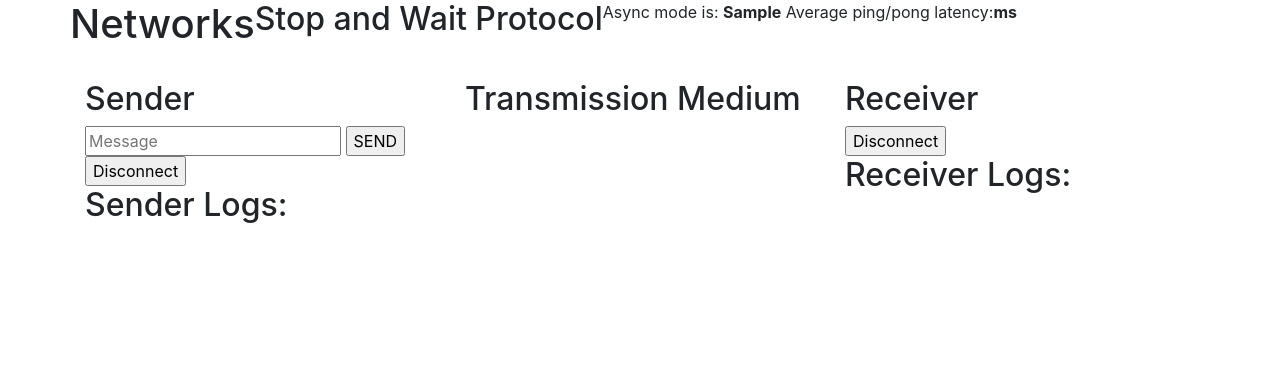
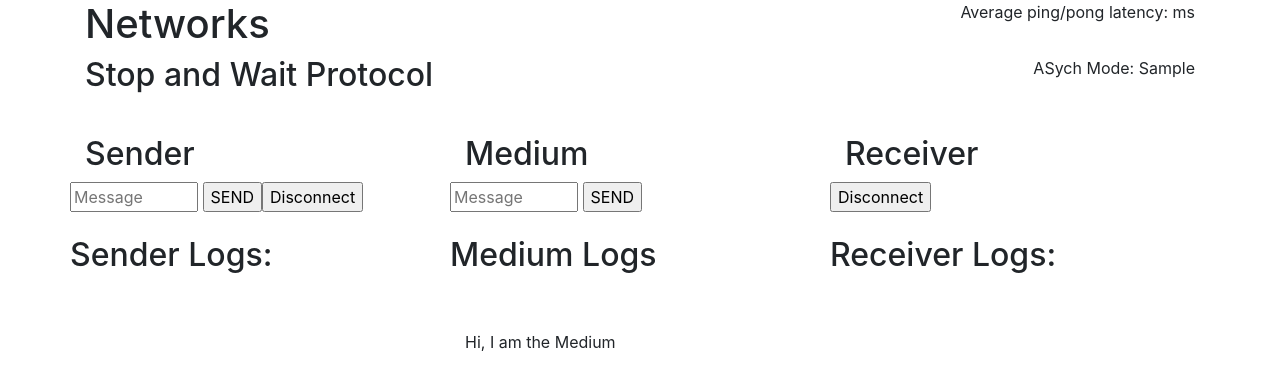
Before and after one commit to jatin69/sliding-window-protocols, a Flask app: template templates/index.html in a window 1280 px wide. Shown: the top 390 px of the page. Run offline with Flask 2, Linux system fonts and the light colour scheme; the template is opened without the code that fills it: most values are stand-ins (such as "Sample title", 1, 10 or a date in 2020).

Commit message:
basic Stop and Wait

```diff
--- a/app.py
+++ b/app.py
@@ -40,7 +40,7 @@
     Event : Message caught from server frontend
     Task  : Manipulate data & forward to receiver end
     """
-    time.sleep(.3)
+    time.sleep(.1)
     emit('ReceivePacketMiddle', {'data': message['data']})
     time.sleep(.2)
 
@@ -53,6 +53,17 @@
     Task  : Forward the message to receiver end
     """
     emit('ReceivePacket', {'data': message['data']})
+
+@socketio.on('SendingAck')
+def receiving_ack(message):
+    emit('AckReceived', { 'data': message['data']})
+
+
+@socketio.on('SendingAckMiddle')
+def receiving_ack_Medium(message):
+    time.sleep(.1)
+    emit('AckReceivedMedium', { 'data': message['data']})
+    time.sleep(.2)
 
 
 # continous pings
--- a/templates/index.html
+++ b/templates/index.html
@@ -9,7 +9,6 @@
     <script type="text/javascript" src="./../static/socket.io/1.3.5/socket.io.min.js"></script>
     <script type="text/javascript" src="./../static/bootstrap-4.0.0-dist/js/bootstrap.min.js"></script>
     <link rel="stylesheet" href="./../static/bootstrap-4.0.0-dist/css/bootstrap.min.css">
-
     <!-- socket IO -->
     <script type="text/javascript" charset="utf-8">
 
@@ -25,13 +24,13 @@
             socket.on('connect', function () {
                 // make entry in Receiver logs
                 message = 'Hi Sender!';
-                $('#ReceiverLogs').append('<br>' + $('<div/>').text(message).html());
+                $('#ReceiverLogs').append('<br><br>' + $('<div/>').text(message).html());
                 // let server connect complete the connection
             });
 
             // received reply from server - Connection ready
             socket.on('complete_connection', function (message) {
-                $('#SenderLogs').append('<br>' + $('<div/>').text(message.data).html());
+                $('#SenderLogs').append('<br><br>' + $('<div/>').text(message.data).html());
                 // socket.emit('disconnect');
             })
 
@@ -60,31 +59,88 @@
                 $('#ping-pong').text(Math.round(10 * sum / ping_pong_times.length) / 10);
             });
 
+            function getDate(date) {
+                var monthNames = [
+                    "January", "February", "March",
+                    "April", "May", "June", "July",
+                    "August", "September", "October",
+                    "November", "December"
+                ];
+                var date = new Date();
+                var day = date.getDate();
+                var monthIndex = date.getMonth();
+                var year = date.getFullYear();
+
+                return day + ' ' + monthNames[monthIndex] + ' ' + year;
+            }
+
+            function getCurrentDateTime() {
+                var d = new Date();
+                var currTime = d.getHours() + ':'
+                    + d.getMinutes() + ':'
+                    + d.getSeconds() + ':'
+                    + d.getMilliseconds();
+
+                return "Logging Data On : " + getDate() + " at " + currTime + "  ";
+            }
 
             // =========================================== Transmission ==========================================
 
-            // Sending data from server to receiver
+            // ================================ Packet orginiating at Sender Layer ===============================
+            // ======================================= packet at Sender Layer ========================================
             $('form#SenderEmit').submit(function (event) {
                 message_from_server = $('#SenderEmitData').val();
-                $('#SenderLogs').append('<br>' + $('<div/>').text(message_from_server).html());
+                message = "Sending : " + message_from_server;
+                $('#SenderLogs').append('<br><br>' + $('<div/>').text(getCurrentDateTime() + message).html());
                 socket.emit('SendPacketMiddle', { data: message_from_server });
+                $('#SenderDisconnectBtn').attr('disabled', true);
+                $('#ReceiverDisconnectBtn').attr('disabled', true);
+                $('#SenderEmitDataBtn').attr('disabled', true);
+                $("#SenderEmitData").attr("disabled", true);
                 return false;
             });
 
-            socket.on('ReceivePacket', function (message_from_server) {
-                $('#ReceiverLogs').append('<br>' + $('<div/>').text(message_from_server['data']).html());
-                return false;
-            })
-
+            // ======================================== packet at Middle Layer =====================================
             socket.on('ReceivePacketMiddle', function (message_from_server) {
-                $('#MiddleLogs').append('<br>' + $('<div/>').text(message_from_server['data']).html());
+                message = "Intercepting : " + message_from_server['data'];
+                $('#MiddleLogs').append('<br><br>' + $('<div/>').text(getCurrentDateTime() + message).html());
                 socket.emit('SendPacket', { data: message_from_server['data'] });
                 return false;
             })
 
+            // ======================================== packet at Receiver Layer =====================================
+            socket.on('ReceivePacket', function (message_from_server) {
+                message = "Received : " + message_from_server['data'];
+                ackMessage = "Ack for Packet : " + message_from_server['data'];
+                $('#ReceiverLogs').append('<br><br>' + $('<div/>').text(getCurrentDateTime() + message).html());
+                $('#ReceiverLogs').append('<br>' + $('<div/>').text(getCurrentDateTime() + "Sending : " + ackMessage).html());
+                socket.emit('SendingAckMiddle', { data: ackMessage })
+                return false;
+            })
+
+
+            // ================================ Ack orginiating at Receiver Layer ===============================
+            // ======================================== Ack at Middle Layer =====================================
+            socket.on('AckReceivedMedium', function (message_from_server) {
+                message = "Intercepting : " + message_from_server['data'];
+                $('#MiddleLogs').append('<br>' + $('<div/>').text(getCurrentDateTime() + message).html());
+                socket.emit('SendingAck', { data: message_from_server['data'] });
+            })
+
+
+            // ======================================== packet at Sender Layer =====================================
+            socket.on('AckReceived', function (message_from_server) {
+                message = "Received : " + message_from_server['data'];
+                $('#SenderLogs').append('<br>' + $('<div/>').text(getCurrentDateTime() + message).html());
+                $('#SenderDisconnectBtn').attr('disabled', false);
+                $('#ReceiverDisconnectBtn').attr('disabled', false);
+                $('#SenderEmitDataBtn').attr('disabled', false);
+                $("#SenderEmitData").attr("disabled", false);
+            })
+
             socket.on('disconnecting_confirmation', function (message) {
-                $('#SenderLogs').append('<br>' + $('<div/>').text(message['data']).html());
-                $('#ReceiverLogs').append('<br>' + $('<div/>').text(message['data']).html());
+                $('#SenderLogs').append('<br><br>' + $('<div/>').text(getCurrentDateTime() + message['data']).html());
+                $('#ReceiverLogs').append('<br><br>' + $('<div/>').text(getCurrentDateTime() + message['data']).html());
             })
 
             $('form#SenderDisconnect').submit(function (event) {
@@ -115,61 +171,102 @@
     <!-- Page Container -->
     <div class="container">
 
+        <div class="row">
             <!-- Heading row -->
-        <div class="row">
-            <h1>Networks</h1>
-            <h2>Stop and Wait Protocol</h2>
-            <p>
-                Async mode is: <b>{{ async_mode }}</b>
-                Average ping/pong latency:<b><span id="ping-pong"></span>ms</b>
+            <div class="col-sm-6">
+                <h1 class="text-left">Networks </h1>
+            </div>
+
+            <div class="col-sm-6">
+                <p class="text-right"> Average ping/pong latency:
+                    <span id="ping-pong"></span>ms
                 </p>
             </div>
-        <br>
+        </div>
+        <div class="row">
+            <div class="col-sm-6">
+                <h2 class="text-left">Stop and Wait Protocol</h2>
+            </div>
+            <div class="col-sm-6">
+                <p class="text-right"> ASych Mode: {{ async_mode}}
+                </p>
+            </div>
+        </div>
+        <div class="row">
+            <hr>
+        </div>
 
         <!-- Work Row -->
         <div class="row">
-
             <!-- sender -->
-            <div class="col-lg-4">
-                <h2>Sender </h2>
-
+            <div class="col-sm-4">
+                <h2 class="text-left">Sender</h2>
+                <div class="row">
                     <!-- Sender send data button -->
                     <form id="SenderEmit" method="POST" action='#'>
-                    <input type="text" name="emit_data" id="SenderEmitData" placeholder="Message">
+                        <input type="text" style="width: 8em" name="emit_data" id="SenderEmitData" placeholder="Message">
                         <input type="submit" id="SenderEmitDataBtn" value="SEND">
                     </form>
-
                     <!-- Sender Disconnect button -->
                     <form id="SenderDisconnect" method="POST" action="#">
                         <input type="submit" id="SenderDisconnectBtn" value="Disconnect">
                     </form>
-
+                </div>
+                <br>
                 <!-- Sender Logs -->
+                <div class="row">
                     <h2>Sender Logs:</h2>
-                <div id="SenderLogs"></div>
+                    <div class="col-sm-12">
+                        <div id="SenderLogs">
+                        </div>
+                    </div>
+                </div>
             </div>
 
             <!-- Middle layer -->
-            <div class="col-lg-4">
+            <div class="col-sm-4">
                 <!-- Middle layer logs - dropped, forwarded -->
-                <h2>Transmission Medium </h2>
-                <div id="MiddleLogs"></div>
+                <h2 class="text-left">Medium    </h2>
+                <div class="row">
+                    <form id="SenderEmit" method="POST" action='#'>
+                        <input type="text" style="width: 8em" name="emit_data" id="SenderEmitData" placeholder="Message">
+                        <input type="submit" id="SenderEmitDataBtn" value="SEND">
+                    </form>
+                </div>
+                <br>
+                <!-- Middle Layer Logs -->
+                <div class="row">
+                    <h2>Medium Logs</h2>
+                    <div class="col-sm-12">
+                        <div id="MiddleLogs">
+                            <br>
+                            <br> Hi, I am the Medium
+                        </div>
+                    </div>
+                </div>
             </div>
 
             <!-- receiver -->
-            <div class="col-lg-4">
-                <h2>Receiver </h2>
-
+            <div class="col-sm-4">
+                <h2 class="text-left">Receiver </h2>
+                <div class="row">
                     <!-- Receiver Disconnect button -->
                     <form id="ReceiverDisconnect" method="POST" action="#">
                         <input type="submit" id="ReceiverDisconnectBtn" value="Disconnect">
                     </form>
+                </div>
+                <br>
+                <!-- Receiver Logs -->
+                <div class="row">
 
-                <!-- Receiver Logs -->
                     <h2>Receiver Logs:</h2>
+                    <div class="col-sm-12">
                         <div id="ReceiverLogs"></div>
                     </div>
                 </div>
             </div>
+        </div>
+    </div>
 </body>
+
 </html>
```
Also changed, not shown: README.md. Lines whose indentation alone changed are shown as unchanged.
